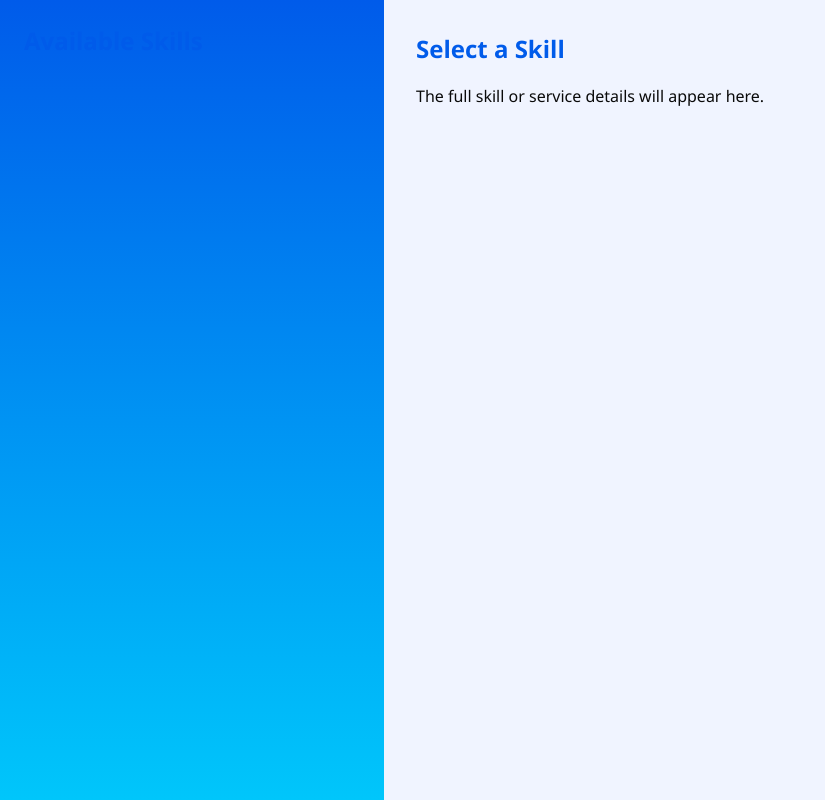
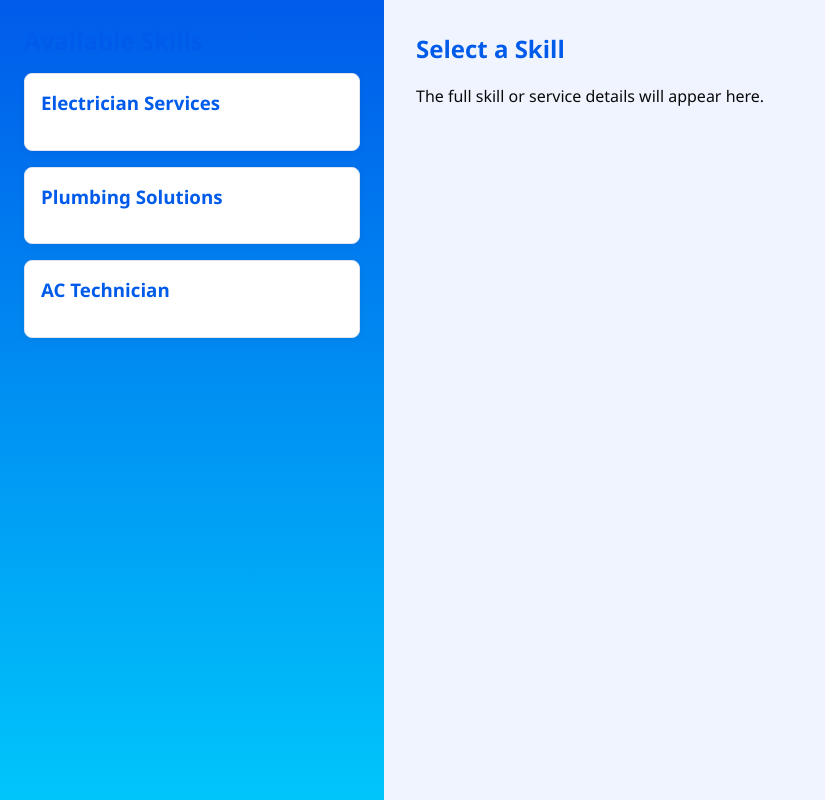
Before and after one commit to biwott-v/biwott-v, a React (Create React App) app in the folder skilllink-fe/: page / in a window 1280 px wide. Shown: the whole page, without its empty margins (0-825 px from the left). Built offline with nearby package versions, Linux system fonts and the light colour scheme.

Commit message:
addded some dummy data to the content so as to have skills displayed

```diff
--- a/skilllink-fe/src/App.js
+++ b/skilllink-fe/src/App.js
@@ -1,12 +1,33 @@
+import { useState } from 'react';
 import Sidebar from './components/Sidebar';
 import SkillDetails from './components/SkillDetails';
 import './index.css';
 
 function App() {
+  const [skills, setSkills] = useState([
+    {
+      id: 1,
+      title: 'Electrician Services',
+      description: 'Expert in wiring, sockets, lighting, and home installations.'
+    },
+    {
+      id: 2,
+      title: 'Plumbing Solutions',
+      description: 'Fixes leaks, installs sinks, unclogs drains — fully reliable.'
+    },
+    {
+      id: 3,
+      title: 'AC Technician',
+      description: 'Maintains and repairs air conditioning units — commercial & domestic.'
+    }
+  ]);
+
+  const [selectedSkill, setSelectedSkill] = useState(null);
+
   return (
     <div className="app-container">
-      <Sidebar />
-      <SkillDetails />
+      <Sidebar skills={skills} onSelect={setSelectedSkill} />
+      <SkillDetails skill={selectedSkill} />
     </div>
   );
 }
--- a/skilllink-fe/src/components/Sidebar.js
+++ b/skilllink-fe/src/components/Sidebar.js
@@ -1,10 +1,18 @@
 import React from 'react';
 
-function Sidebar() {
+function Sidebar({ skills, onSelect }) {
   return (
     <div className="sidebar">
       <h2>Available Skills</h2>
-      {/* We’ll map skills here soon */}
+      {skills.map((skill) => (
+        <div
+          key={skill.id}
+          className="skill-card"
+          onClick={() => onSelect(skill)}
+        >
+          <h3>{skill.title}</h3>
+        </div>
+      ))}
     </div>
   );
 }
--- a/skilllink-fe/src/components/SkillDetails.js
+++ b/skilllink-fe/src/components/SkillDetails.js
@@ -1,10 +1,19 @@
 import React from 'react';
 
-function SkillDetails() {
+function SkillDetails({ skill }) {
+  if (!skill) {
+    return (
+      <div className="skill-details">
+        <h2>Select a Skill</h2>
+        <p>The full skill or service details will appear here.</p>
+      </div>
+    );
+  }
+
   return (
     <div className="skill-details">
-      <h2>Select a Skill</h2>
-      <p>The full skill or service details will appear here.</p>
+      <h2>{skill.title}</h2>
+      <p>{skill.description}</p>
     </div>
   );
 }
```
